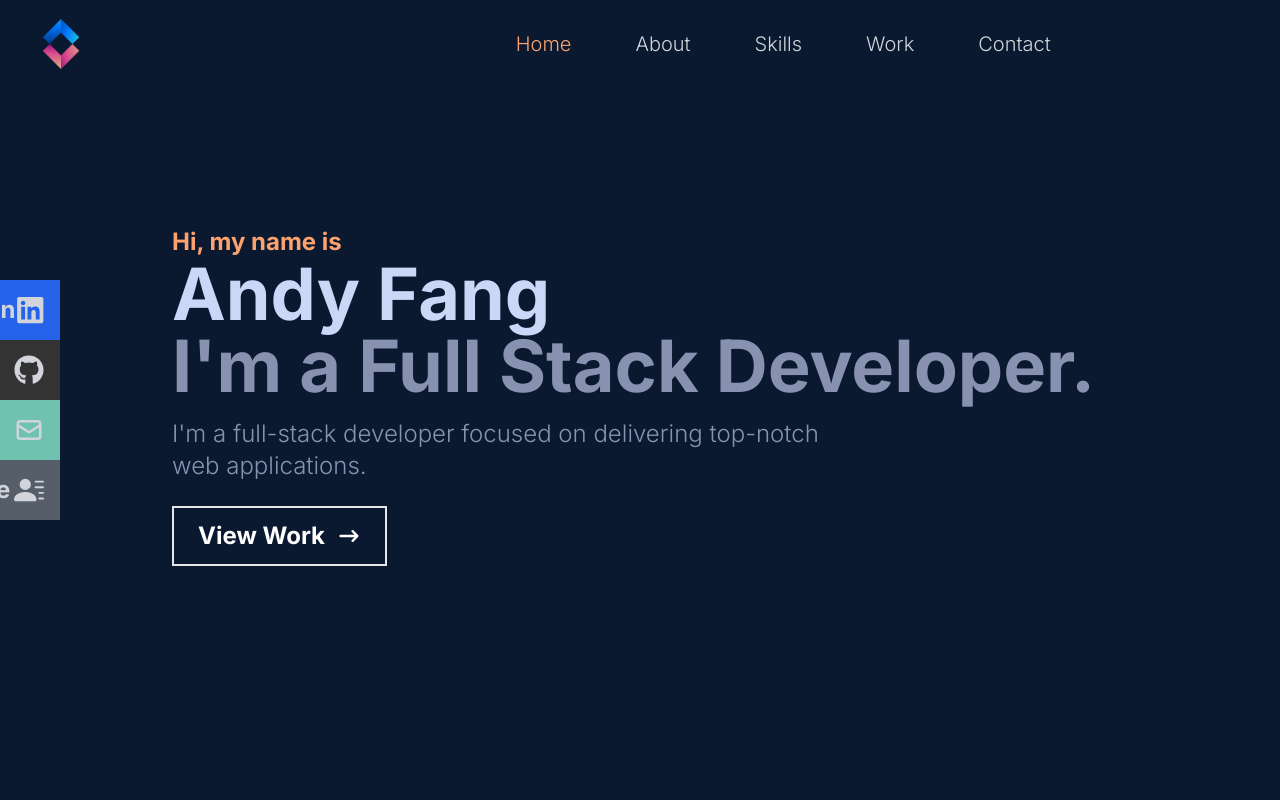
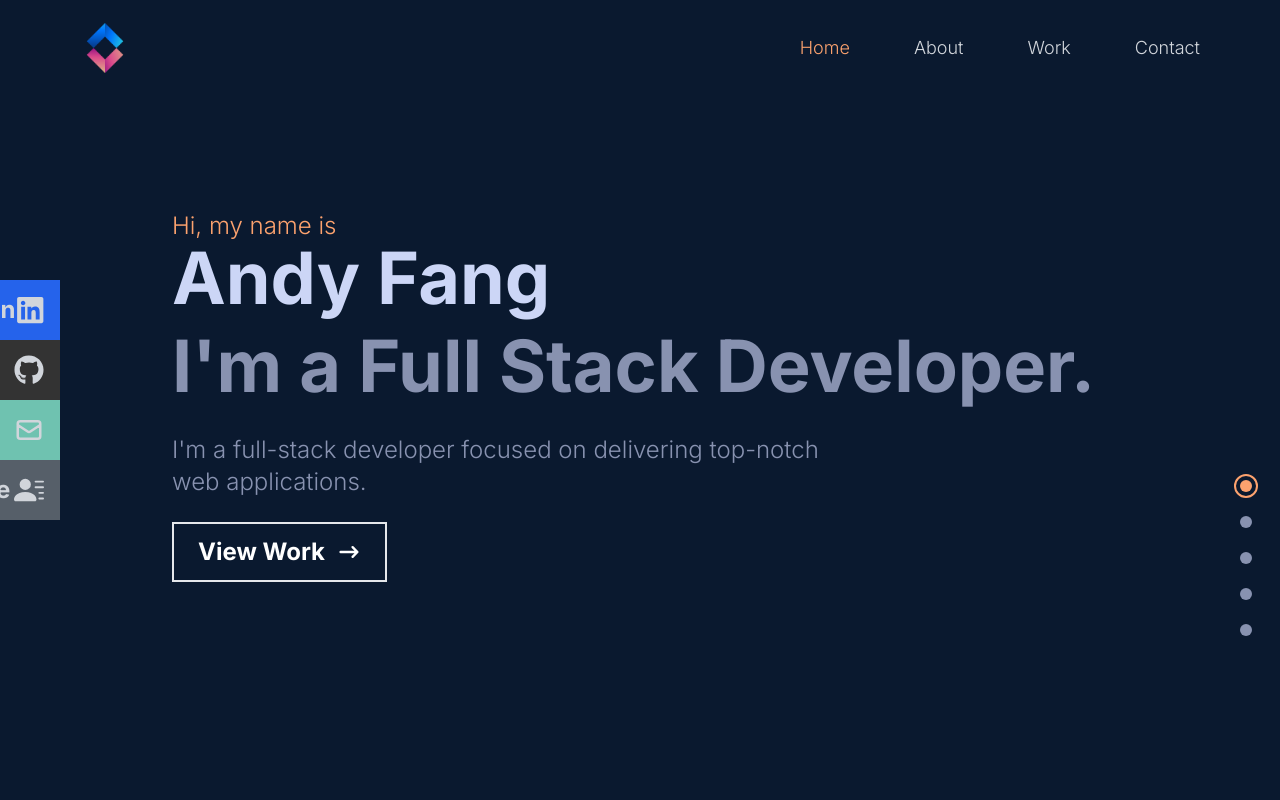
Before and after one commit to fang-andy/newfolio, a Next.js app: page / in a window 1280 px wide. Shown: the top 800 px of the page. Built offline with nearby package versions, Linux system fonts and the light colour scheme.

Commit message:
fixed some styling and created dot nav

```diff
--- a/src/app/page.js
+++ b/src/app/page.js
@@ -1,7 +1,7 @@
 "use client";
 
 import { useState } from "react";
-import { Navbar, Landing, About, Skills, Work, Contact } from "@/components";
+import { Navbar, DotGroup, Landing, About, Skills, Work, Contact } from "@/components";
 
 const App = () => {
   const [selectedPage, setSelectedPage] = useState("home");
@@ -9,9 +9,13 @@ const App = () => {
     <div>
       <h1 className="text-2xl font-bold">
         <Navbar selectedPage={selectedPage} setSelectedPage={setSelectedPage} />
+        <DotGroup
+          selectedPage={selectedPage}
+          setSelectedPage={setSelectedPage}
+        />
         <Landing setSelectedPage={setSelectedPage} />
         <About />
-        <Skills />
+        {/* <Skills /> */}
         <Work />
         <Contact />
       </h1>
--- /dev/null
+++ b/src/components/DotGroup.jsx
@@ -0,0 +1,49 @@
+import React from "react";
+import AnchorLink from "react-anchor-link-smooth-scroll";
+
+const DotGroup = ({ selectedPage, setSelectedPage }) => {
+  const selectedStyles = `relative bg-[#fca26e] before:absolute before:w-6
+    before:h-6 before:rounded-full before:border-2 before:border-[#fca26e]
+    before:left-[-50%] before:top-[-50%]`;
+  return (
+    <div className="flex flex-col gap-6 fixed top-[60%] right-7">
+      <AnchorLink
+        className={`${
+          selectedPage === "home" ? selectedStyles : "bg-[#8892b0]"
+        } w-3 h-3 rounded-full`}
+        href="#home"
+        onClick={() => setSelectedPage("home")}
+      />
+      <AnchorLink
+        className={`${
+          selectedPage === "about" ? selectedStyles : "bg-[#8892b0]"
+        } w-3 h-3 rounded-full`}
+        href="#about"
+        onClick={() => setSelectedPage("about")}
+      />
+      <AnchorLink
+        className={`${
+          selectedPage === "skills" ? selectedStyles : "bg-[#8892b0]"
+        } w-3 h-3 rounded-full`}
+        href="#skills"
+        onClick={() => setSelectedPage("skills")}
+      />
+      <AnchorLink
+        className={`${
+          selectedPage === "work" ? selectedStyles : "bg-[#8892b0]"
+        } w-3 h-3 rounded-full`}
+        href="#work"
+        onClick={() => setSelectedPage("work")}
+      />
+      <AnchorLink
+        className={`${
+          selectedPage === "contact" ? selectedStyles : "bg-[#8892b0]"
+        } w-3 h-3 rounded-full`}
+        href="#contact"
+        onClick={() => setSelectedPage("contact")}
+      />
+    </div>
+  );
+};
+
+export default DotGroup;
--- a/src/components/Landing.jsx
+++ b/src/components/Landing.jsx
@@ -8,16 +8,17 @@ const Landing = ({ setSelectedPage }) => {
 
   return (
     <div id="home" className="w-full h-screen bg-[#0a192f]">
+
       {/* Container */}
       <div className="max-w-[1000px] mx-auto px-8 flex flex-col justify-center h-full">
-        <p className="text-[#fca26e]">Hi, my name is</p>
-        <h1 className="text-4xl sm:text-7xl font-bold text-[#ccd6f6]">
+        <p className="text-[#fca26e] font-light">Hi, my name is</p>
+        <h1 className="text-4xl sm:text-7xl font-bold text-[#ccd6f6] pb-4">
           Andy Fang
         </h1>
-        <h2 className="text-4xl sm:text-7xl font-bold text-[#8892b0]">
+        <h2 className="text-4xl sm:text-7xl font-bold text-[#8892b0] pb-4">
           I'm a Full Stack Developer.
         </h2>
-        <p className="text-[#8892b0] py-4 max-w-[700px] font-light">
+        <p className="text-[#8892b0] py-4 max-w-[700px] font-light pb-4">
           I'm a full-stack developer focused on delivering top-notch web
           applications.
         </p>
--- a/src/components/Navbar.jsx
+++ b/src/components/Navbar.jsx
@@ -33,15 +33,15 @@ const Navbar = ({ selectedPage, setSelectedPage }) => {
 
   return (
     <div
-      className="fixed w-5/6 h-[80px] flex justify-between
-        items-center px-4 bg-[#0a192f] text-gray-300 pt-2"
+      className="fixed w-full h-[80px] flex justify-between
+        items-center px-20 py-4 bg-[#0a192f] text-gray-300 pt-8"
     >
-      <div className="pl-5">
+      <div>
         <Image src="/logo.png" width={50} height={50} alt="logo" />
       </div>
 
       {/* Menu */}
-      <div className="hidden md:flex justify-between gap-16 text-[20px] font-light">
+      <div className="hidden md:flex justify-between gap-16 text-[18px] font-light">
         <Link
           page="Home"
           selectedPage={selectedPage}
@@ -52,11 +52,11 @@ const Navbar = ({ selectedPage, setSelectedPage }) => {
           selectedPage={selectedPage}
           setSelectedPage={setSelectedPage}
         />
-        <Link
+        {/* <Link
           page="Skills"
           selectedPage={selectedPage}
           setSelectedPage={setSelectedPage}
-        />
+        /> */}
         <Link
           page="Work"
           selectedPage={selectedPage}
@@ -72,7 +72,7 @@ const Navbar = ({ selectedPage, setSelectedPage }) => {
       {/* Hamburger */}
       <div
         onClick={handleClick}
-        className="md:hidden z-10 hover:cursor-pointer"
+        className="md:hidden z-10 hover:cursor-pointer pr-0"
       >
         {!nav ? <FaBars /> : <FaTimes />}
       </div>
@@ -95,11 +95,11 @@ const Navbar = ({ selectedPage, setSelectedPage }) => {
           selectedPage={selectedPage}
           setSelectedPage={setSelectedPage}
         />
-        <Link
+        {/* <Link
           page="Skills"
           selectedPage={selectedPage}
           setSelectedPage={setSelectedPage}
-        />
+        /> */}
         <Link
           page="Work"
           selectedPage={selectedPage}
--- a/src/components/Work.jsx
+++ b/src/components/Work.jsx
@@ -27,7 +27,7 @@ const Work = () => {
               flex justify-center items-center mx-auto content-div"
           >
             {/* Hover Effects */}
-            <div classNmae="opacity-0 group-hover:opacity-100">
+            <div className="opacity-0 group-hover:opacity-100">
               <span className="text-2xl font-bold text-white tracking-wider">
                 React JS Application
               </span>
@@ -57,7 +57,7 @@ const Work = () => {
               flex justify-center items-center mx-auto content-div"
           >
             {/* Hover Effects */}
-            <div classNmae="opacity-0 group-hover:opacity-100">
+            <div className="opacity-0 group-hover:opacity-100">
               <span className="text-2xl font-bold text-white tracking-wider">
                 React JS Application
               </span>
@@ -87,7 +87,7 @@ const Work = () => {
               flex justify-center items-center mx-auto content-div"
           >
             {/* Hover Effects */}
-            <div classNmae="opacity-0 group-hover:opacity-100">
+            <div className="opacity-0 group-hover:opacity-100">
               <span className="text-2xl font-bold text-white tracking-wider">
                 React JS Application
               </span>
--- a/src/components/index.js
+++ b/src/components/index.js
@@ -1,4 +1,5 @@
 export { default as Navbar } from "./Navbar";
+export { default as DotGroup } from "./DotGroup";
 export { default as Landing } from "./Landing";
 export { default as About } from "./About";
 export { default as Skills } from "./Skills";
```
